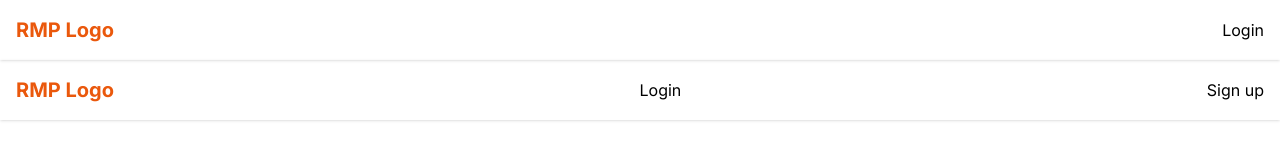
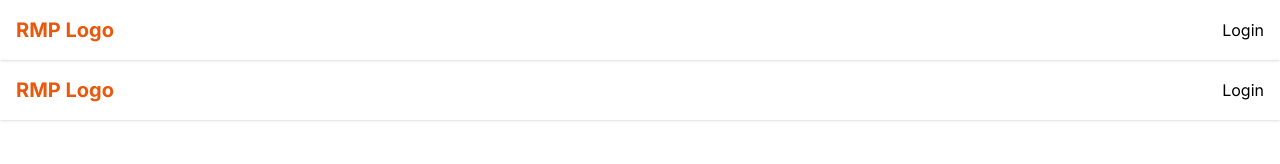
Before and after one commit to 09liweis/RentalManagementPlatform, a Next.js app: page /login in a window 1280 px wide. Shown: the top 164 px of the page. Built offline with nearby package versions, Linux system fonts and the light colour scheme.

Commit message:
git: try to solve the mongoose problem

```diff
--- a/app/(home)/layout.tsx
+++ b/app/(home)/layout.tsx
@@ -31,9 +31,6 @@ export default function RootLayout({
         <nav>
           <Link href={'/login'}>Login</Link>
         </nav>
-        <nav>
-          <Link href={'/signUp'}>Sign up</Link>
-        </nav>
       </header>
 
           <main className="min-h-screen">{children}</main>
--- a/models/user.ts
+++ b/models/user.ts
@@ -21,17 +21,14 @@ const userSchema = new mongoose.Schema({
     type: Boolean,
     default: false,
   },
-  role: {
-    type: number,
-    default: false,
-  },
+  role: number,
   forgotPasswardToken: String,
   forgotPasswardTokenExpiry: Date,
   verifyToken: String,
   verifyTokenExpiry: Date,
   createTime: Date,
   createUser: String,
-  // 0 for not delete, 1 for delete
+  // 0 for valid, 1 for delete
   isDelete: number,
 });
 
```
Also changed, not shown: 1 other file (tests, documents, lock files or other folders).
